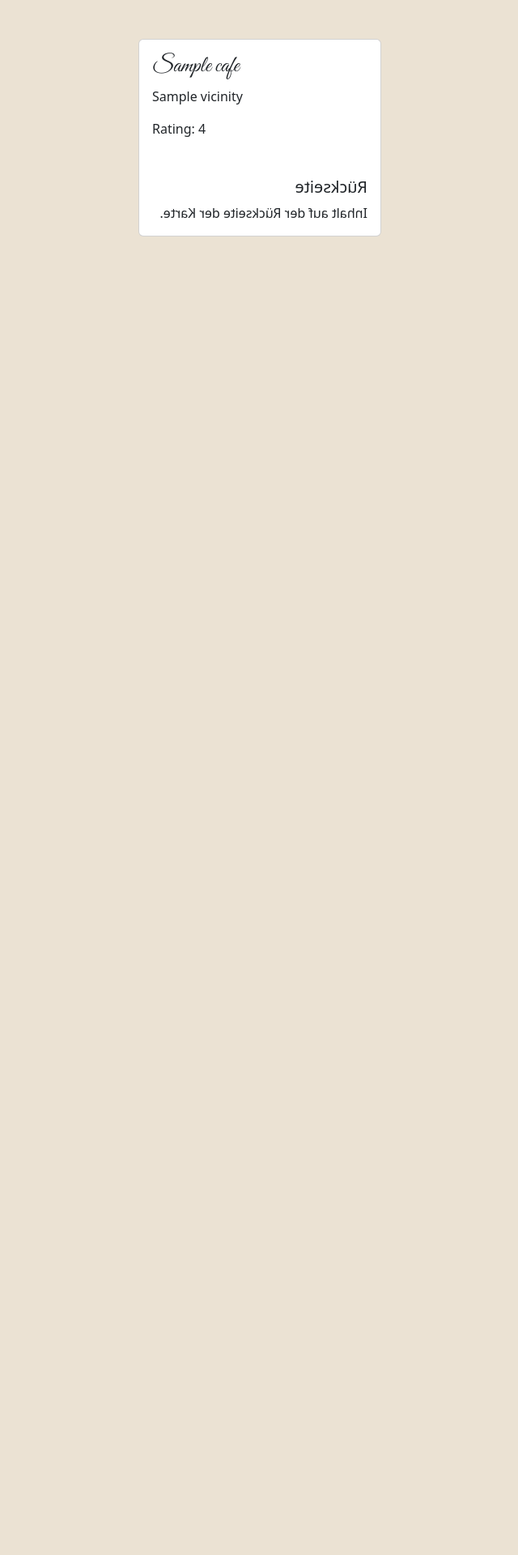
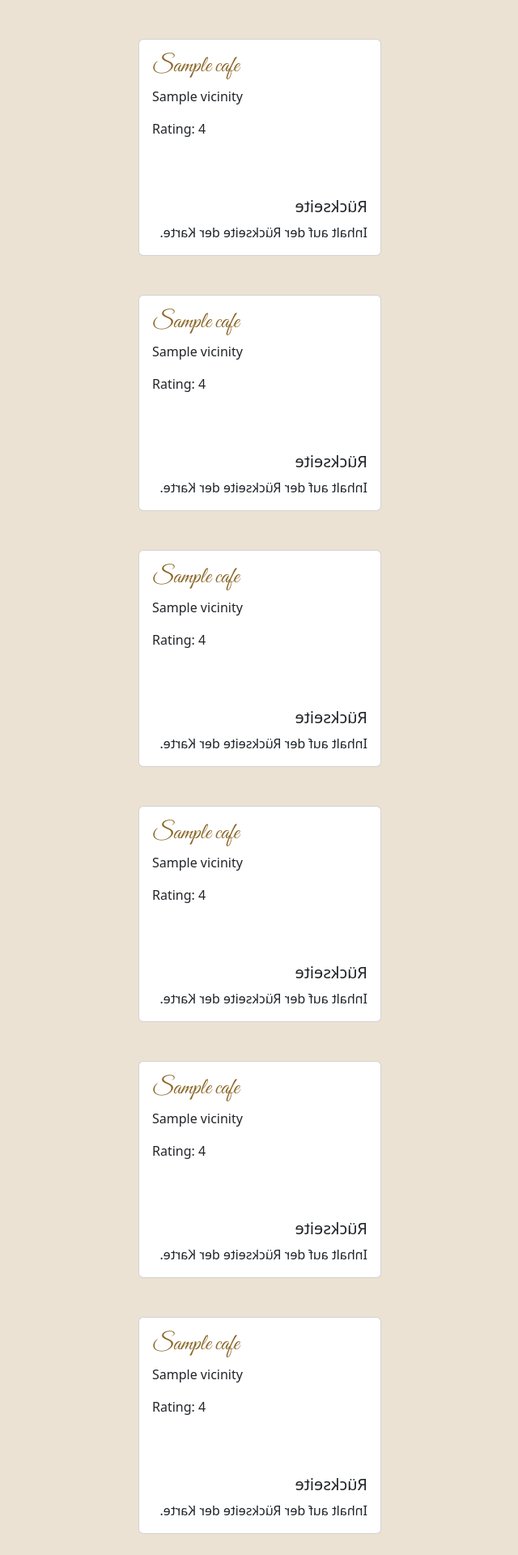
Before and after one commit to Stefanb0711/Python-WifiCafeFinderUsingAPI, a Flask app: template templates/start.html in a window 1280 px wide. Shown: the top 1920 px of the page at 81% size, without its empty margins (196-836 px from the left). Before the commit the page ends 292 px from the top, so only its background shows below. Run offline with Flask 3, Linux system fonts and the light colour scheme; the template is opened without the code that fills it: most values are stand-ins (such as "Sample title", 1, 10 or a date in 2020).

```diff
--- a/templates/start.html
+++ b/templates/start.html
@@ -34,16 +34,17 @@
 
 {%  block content %}
 
-    {%  for cafe in cafes_data %}
+    {%  for zähler in range(10) %}
         <div class="container mt-5">
             <div class="row">
                 <div class="col-md-6 mx-auto">
                     <div class="card-container">
                         <div class="card" >
                             <div class="card-body">
-                                <h3 style="font-family: Great Vibes" class="card-title">{{ cafe.get('name') }}</h3>
-                                <p class="card-text">{{ cafe.get('vicinity') }}</p>
-                                <p> Rating: {{ cafe.get('rating') }}</p>
+                                <h3 style="font-family: Great Vibes; color: #8a6626" class="card-title">{{ cafes_data[zähler].get('name') }}</h3>
+                                <p class="card-text">{{ cafes_data[zähler].get('vicinity') }}</p>
+                                <p> Rating: {{ cafes_data[zähler].get('rating') }}</p>
+                                <img src="">
                             </div>
                             <div class="card-back">
                                 <div class="card-body">
```
